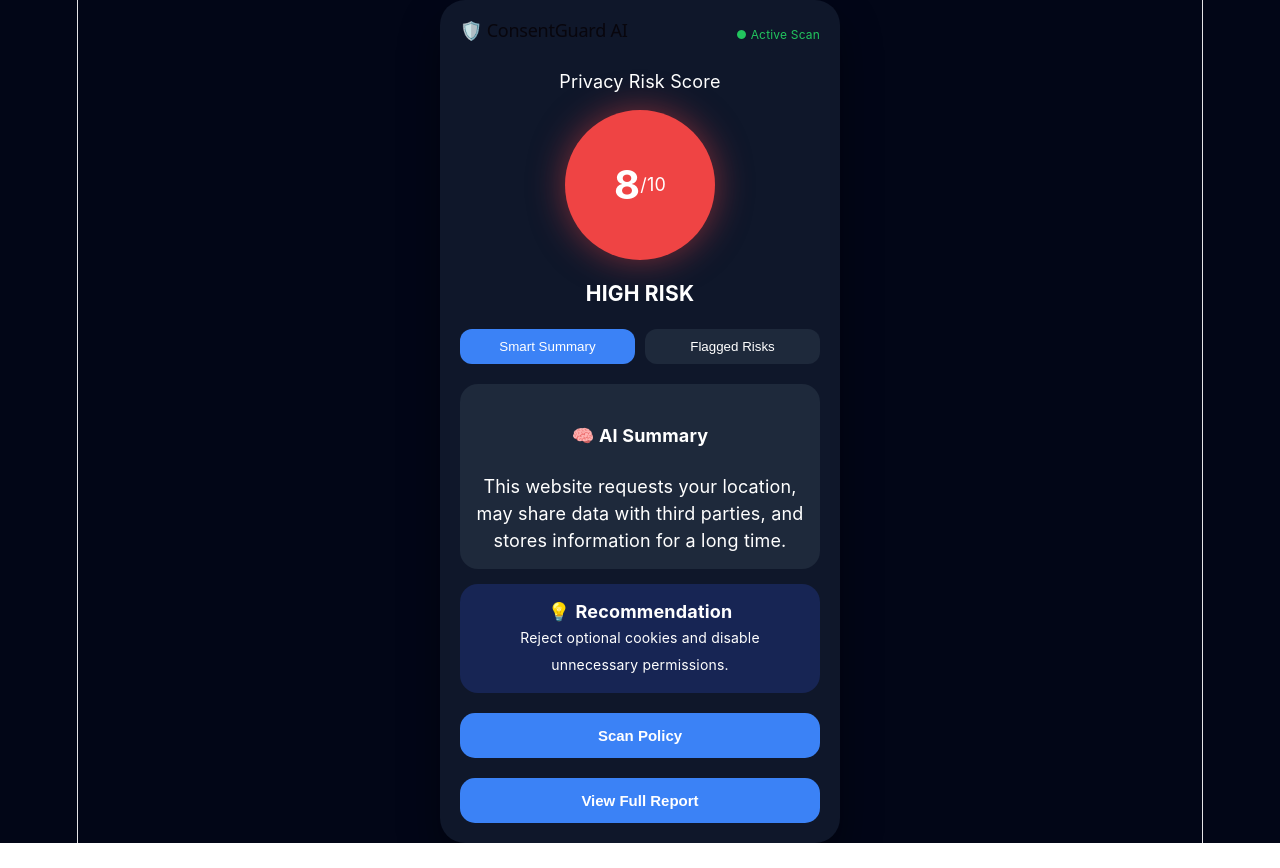
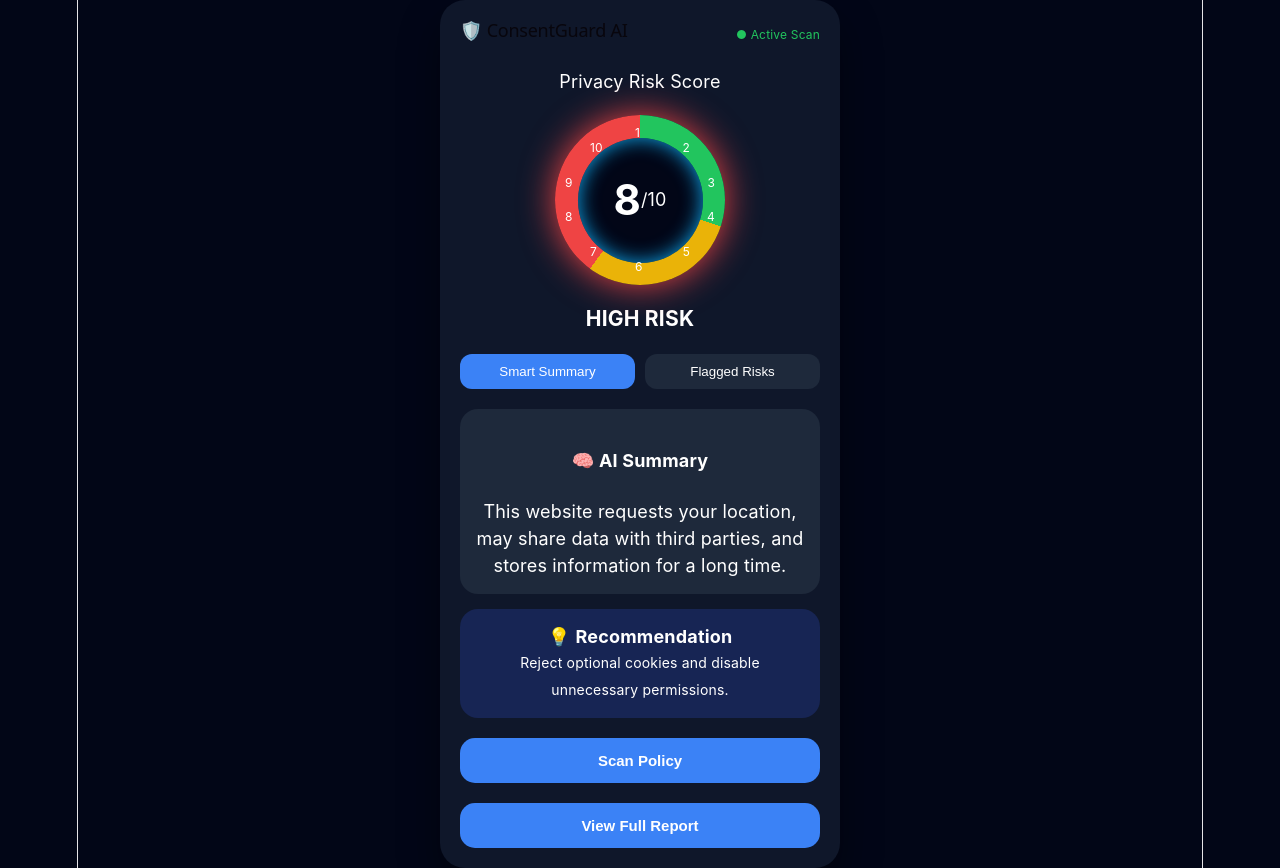
Before and after one commit to shriy9190/consent-gaurd-ai, a React (Vite) app in the folder frontend-uii/: page / in a window 1280 px wide. Before the commit the page ends 843 px from the top, so only its background shows below. Built offline with nearby package versions, Linux system fonts and the light colour scheme.

Commit message:
Improved cyber security UI

```diff
--- a/frontend-uii/src/App.css
+++ b/frontend-uii/src/App.css
@@ -68,30 +68,65 @@ margin-top:20px;
 
 .risk-circle {
 
-width:150px;
-height:150px;
+width:170px;
+height:170px;
 
-margin:15px auto;
+margin:20px auto;
 
 border-radius:50%;
+
+position:relative;
 
 display:flex;
 justify-content:center;
 align-items:center;
 
-
-background:#ef4444;
+background:
+conic-gradient(
+#22c55e 0deg 108deg,
+#eab308 108deg 216deg,
+#ef4444 216deg 360deg
+);
 
 box-shadow:
-0 0 35px rgba(239,68,68,.5);
+0 0 25px #22c55e,
+0 0 50px rgba(239,68,68,0.3);
+
+}
+
+
+.risk-circle::before {
+
+content:"";
+
+position:absolute;
+
+width:125px;
+height:125px;
+
+background:#020617;
+
+border-radius:50%;
+
+box-shadow:
+inset 0 0 20px #0ea5e9;
 
 }
 
 
 
+.risk-circle strong,
+.risk-circle small {
+
+position:relative;
+z-index:2;
+
+}
+
+
 .risk-circle strong {
 
-font-size:40px;
+font-size:42px;
 
 }
 
@@ -104,16 +139,51 @@ font-size:18px;
 
 
 
+.num {
+
+position:absolute;
+
+font-size:12px;
+color:white;
+z-index:3;
+
+}
+
+
+.n1 {top:5px; left:80px;}
+.n2 {top:20px; right:35px;}
+.n3 {top:55px; right:10px;}
+.n4 {bottom:55px; right:10px;}
+.n5 {bottom:20px; right:35px;}
+.n6 {bottom:5px; left:80px;}
+.n7 {bottom:20px; left:35px;}
+.n8 {bottom:55px; left:10px;}
+.n9 {top:55px; left:10px;}
+.n10 {top:20px; left:35px;}
+
+
+
+
 .SAFE .risk-circle {
 
-background:#22c55e;
+box-shadow:
+0 0 30px #22c55e;
 
 }
 
 
 .CAUTION .risk-circle {
 
-background:#eab308;
+box-shadow:
+0 0 30px #eab308;
+
+}
+
+
+.HIGH .risk-circle {
+
+box-shadow:
+0 0 35px #ef4444;
 
 }
 
--- a/frontend-uii/src/App.jsx
+++ b/frontend-uii/src/App.jsx
@@ -88,12 +88,23 @@ const analyzePolicy = async () => {
         <p>Privacy Risk Score</p>
 
 
-        <div className="risk-circle">
+       <div className="risk-circle">
 
-          <strong>{data.score}</strong>
-          <small>/10</small>
+  <span className="num n1">1</span>
+  <span className="num n2">2</span>
+  <span className="num n3">3</span>
+  <span className="num n4">4</span>
+  <span className="num n5">5</span>
+  <span className="num n6">6</span>
+  <span className="num n7">7</span>
+  <span className="num n8">8</span>
+  <span className="num n9">9</span>
+  <span className="num n10">10</span>
 
-        </div>
+  <strong>{data.score}</strong>
+  <small>/10</small>
+
+</div>
 
 
         <h3>{risk}</h3>
```
